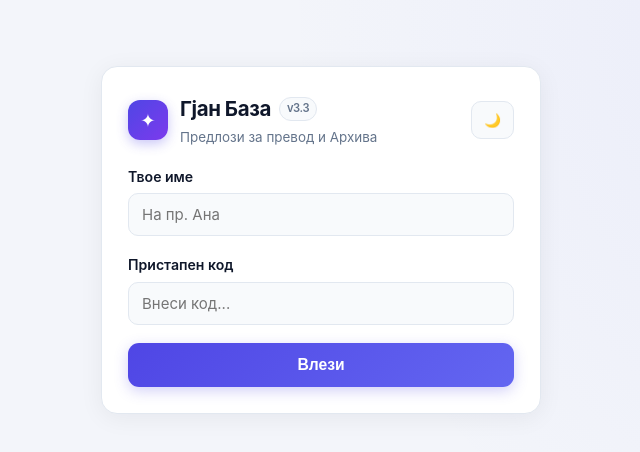
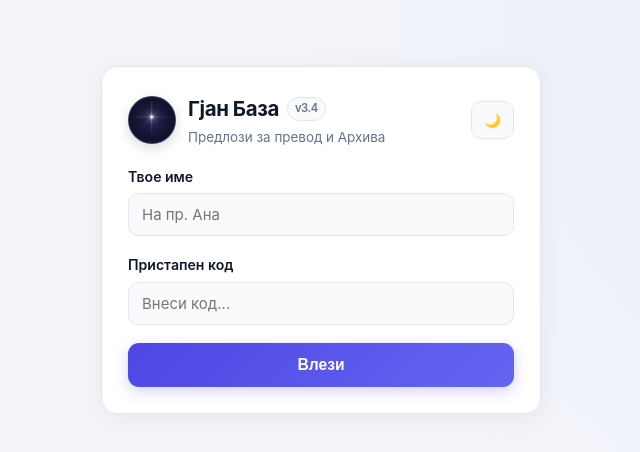
Before and after one commit to Ljubov-Mir-Radost/gjan-muabeti, a plain HTML site: page index.html in a window 1280 px wide. Shown: the whole page, without its empty margins (319-959 px from the left). Drawn offline with Linux system fonts and the light colour scheme.

Commit message:
Update index.html

```diff
--- a/index.html
+++ b/index.html
@@ -4,6 +4,8 @@
   <meta charset="UTF-8" />
   <meta name="viewport" content="width=device-width, initial-scale=1.0" />
   <title>Гјан База — Предлози и Архива</title>
+  <link rel="icon" type="image/png" href="logo.png" />
+  <link rel="apple-touch-icon" href="logo.png" />
   <style>
     :root {
       color-scheme: light;
@@ -115,17 +117,35 @@
     .brand { display: flex; align-items: center; gap: 12px; }
 
     .brand-icon {
-      width: 40px;
-      height: 40px;
-      border-radius: 12px;
-      background: linear-gradient(135deg, #4f46e5, #7c3aed);
-      color: #fff;
+      width: 48px;
+      height: 48px;
+      border-radius: 50%;
+      background: radial-gradient(circle, #1e1b4b 0%, #090e1a 100%);
+      border: 1px solid rgba(129, 140, 248, 0.3);
       display: flex;
       align-items: center;
       justify-content: center;
-      font-size: 1.15rem;
-      box-shadow: 0 4px 12px rgba(79, 70, 229, 0.3);
+      overflow: hidden;
       flex-shrink: 0;
+      box-shadow: 0 4px 12px rgba(15, 23, 42, 0.16);
+    }
+
+    [data-theme="dark"] .brand-icon {
+      background: transparent;
+      border-color: transparent;
+      box-shadow: none;
+    }
+
+    .brand-icon img {
+      width: 100%;
+      height: 100%;
+      object-fit: cover;
+      object-position: center;
+      display: block;
+      mix-blend-mode: screen;
+      transform: scale(1.65);
+      -webkit-mask-image: radial-gradient(circle, #000 50%, transparent 98%);
+      mask-image: radial-gradient(circle, #000 50%, transparent 98%);
     }
 
     h1 {
@@ -747,9 +767,9 @@
       <div class="card">
         <div class="topbar" style="margin-bottom: 18px;">
           <div class="brand">
-            <div class="brand-icon">✦</div>
+            <div class="brand-icon"><img src="logo.png" alt="Гјан База" /></div>
             <div>
-              <h1>Гјан База <span class="version-tag">v3.3</span></h1>
+              <h1>Гјан База <span class="version-tag">v3.4</span></h1>
               <div class="user-badge">Предлози за превод и Архива</div>
             </div>
           </div>
@@ -776,9 +796,9 @@
     <div id="appCard" class="card hidden">
       <div class="topbar">
         <div class="brand">
-          <div class="brand-icon">✦</div>
+          <div class="brand-icon"><img src="logo.png" alt="Гјан База" /></div>
           <div>
-            <h1>Гјан База <span class="version-tag">v3.3</span></h1>
+            <h1>Гјан База <span class="version-tag">v3.4</span></h1>
             <div class="user-badge">Најавен/а како: <strong id="displayUser"></strong></div>
           </div>
         </div>
@@ -1018,9 +1038,9 @@
     // =========================================================================
     const API_URL = 'https://script.google.com/macros/s/AKfycbwelW3qFkOtqY7NFFj8mgLHPk7u4jL0ttY-Dw5oc7Cdb-nbgSBDdIWGOoa3bwMwGyPb/exec';
 
-    const YT_WATCH_BASE = 'https:/' + '/[www.youtube.com/watch?v=](https://www.youtube.com/watch?v=)';
-    const YT_IMG_PRIMARY = 'https:/' + '/[i.ytimg.com/vi/](https://i.ytimg.com/vi/)';
-    const YT_IMG_BACKUP = 'https:/' + '/[img.youtube.com/vi/](https://img.youtube.com/vi/)';
+    const YT_WATCH_BASE = 'https:/' + '/www.youtube.com/watch?v=';
+    const YT_IMG_PRIMARY = 'https:/' + '/i.ytimg.com/vi/';
+    const YT_IMG_BACKUP = 'https:/' + '/img.youtube.com/vi/';
 
     const STORAGE_KEY = 'archive_auth_v1';
     const THEME_KEY = 'archive_theme_v1';
@@ -1057,10 +1077,6 @@
       return String(raw).trim().replace(/\[([^\]]*)\]\(([^)]*)\)/g, '$2').trim();
     }
 
-    /**
-     * Вчитува YouTube сликичка со автоматски fallback низ повеќе формати и домени.
-     * Приоритет има точниот URL зачуван од YouTube Data API.
-     */
     function loadThumbWithFallback(imgEl, savedUrl, videoId) {
       const candidates = [];
       const addCand = u => {
@@ -1393,9 +1409,6 @@
       box.classList.remove('hidden');
     }
 
-    /**
-     * AI предлози за хаштагови — едиторот сам кликнува кои да влезат во базата
-     */
     function renderAiTagSuggestions() {
       const box = $('aiTagSuggestions');
       if (!state.aiSuggestedTags || state.aiSuggestedTags.length === 0) {
@@ -1880,7 +1893,6 @@
           }
         }
 
-        // AI хаштаговите НИКОГАШ не се внесуваат автоматски — само се прикажуваат за избор
         if (Array.isArray(res.suggestedHashtags) && res.suggestedHashtags.length > 0) {
           state.aiSuggestedTags = res.suggestedHashtags.slice();
           renderAiTagSuggestions();
```
